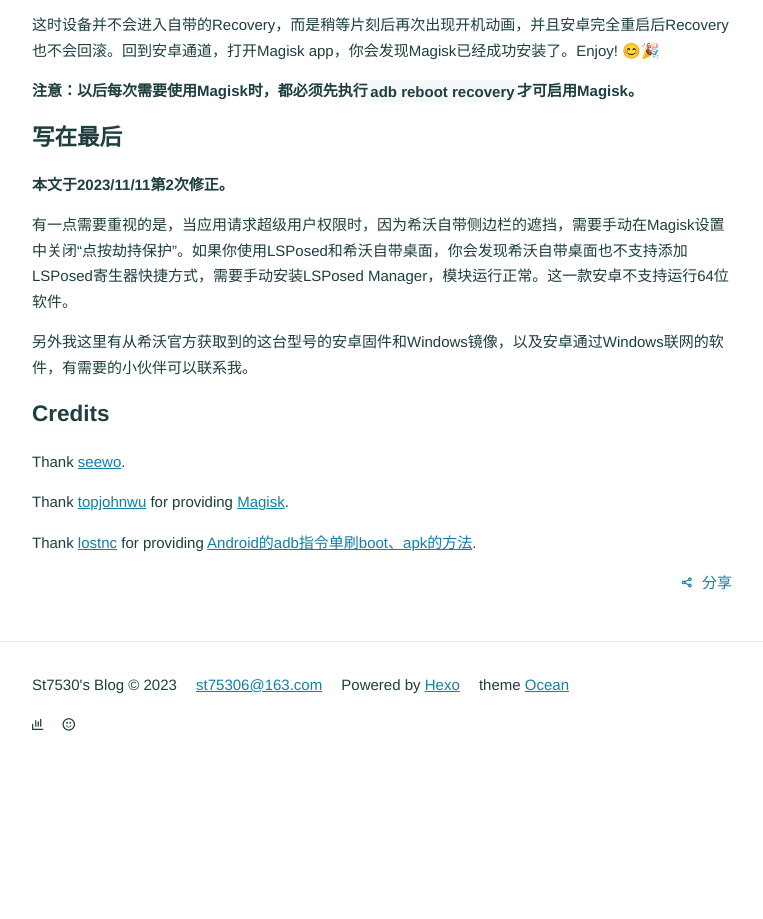
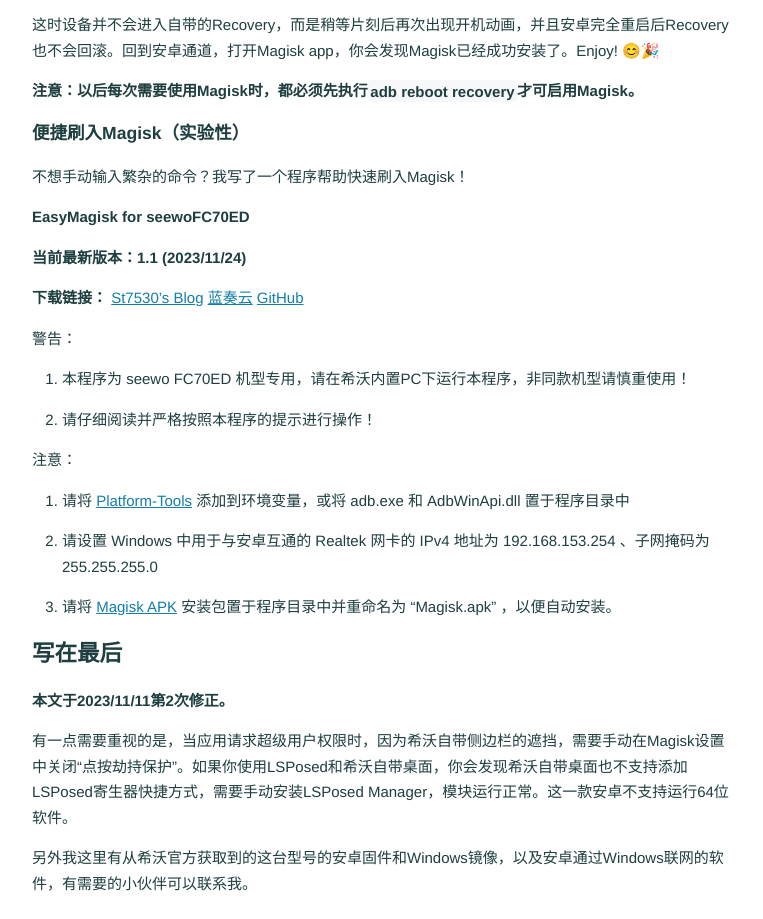
Before and after one commit to St7530/St7530.github.io, a plain HTML site: page index.html in a window 1280 px wide. Shown: the part 4985-5904 px from the top of the page, without its empty margins (208-971 px from the left). Before the commit the page ends 5768 px from the top, so only its background shows below. Drawn offline with Linux system fonts and the light colour scheme; some packages are replaced by stand-ins of ours; no server answers; a script that the page names is missing; files whose address does not match are found by name.

Commit message:
Site updated: 2023-11-24 23:06:02

```diff
--- a/index.html
+++ b/index.html
@@ -176,6 +176,26 @@
 
 <p>这时设备并不会进入自带的Recovery，而是稍等片刻后再次出现开机动画，并且安卓完全重启后Recovery也不会回滚。回到安卓通道，打开Magisk app，你会发现Magisk已经成功安装了。Enjoy! 😊🎉</p>
 <p><strong>注意：以后每次需要使用Magisk时，都必须先执行<code>adb reboot recovery</code>才可启用Magisk。</strong></p>
+<h3 id="便捷刷入Magisk（实验性）"><a href="#便捷刷入Magisk（实验性）" class="headerlink" title="便捷刷入Magisk（实验性）"></a>便捷刷入Magisk（实验性）</h3><p>不想手动输入繁杂的命令？我写了一个程序帮助快速刷入Magisk！</p>
+<p><strong>EasyMagisk for seewoFC70ED</strong></p>
+<p><strong>当前最新版本：1.1 (2023&#x2F;11&#x2F;24)</strong></p>
+<p><strong>下载链接：</strong> <a href="EasyMagisk%20for%20seewoFC70ED%201.1%20By%20St7530.bat">St7530’s Blog</a> <a target="_blank" rel="noopener" href="https://st7530.lanzout.com/iID8M1furw1c">蓝奏云</a> <a target="_blank" rel="noopener" href="https://github.com/St7530/my/blob/main/EasySetup/EasyMagisk%20for%20seewoFC70ED/EasyMagisk%20for%20seewoFC70ED%201.1%20By%20St7530.bat">GitHub</a></p>
+<p>警告：</p>
+<ol>
+<li><p>本程序为 seewo FC70ED 机型专用，请在希沃内置PC下运行本程序，非同款机型请慎重使用！</p>
+</li>
+<li><p>请仔细阅读并严格按照本程序的提示进行操作！</p>
+</li>
+</ol>
+<p>注意：</p>
+<ol>
+<li><p>请将 <a target="_blank" rel="noopener" href="https://developer.android.google.cn/studio/releases/platform-tools">Platform-Tools</a> 添加到环境变量，或将 adb.exe 和 AdbWinApi.dll 置于程序目录中</p>
+</li>
+<li><p>请设置 Windows 中用于与安卓互通的 Realtek 网卡的 IPv4 地址为 192.168.153.254 、子网掩码为 255.255.255.0 </p>
+</li>
+<li><p>请将 <a target="_blank" rel="noopener" href="https://github.com/topjohnwu/Magisk/releases/latest">Magisk APK</a> 安装包置于程序目录中并重命名为 “Magisk.apk” ，以便自动安装。</p>
+</li>
+</ol>
 <h2 id="写在最后"><a href="#写在最后" class="headerlink" title="写在最后"></a>写在最后</h2><p><strong>本文于2023&#x2F;11&#x2F;11第2次修正。</strong></p>
 <p>有一点需要重视的是，当应用请求超级用户权限时，因为希沃自带侧边栏的遮挡，需要手动在Magisk设置中关闭“点按劫持保护”。如果你使用LSPosed和希沃自带桌面，你会发现希沃自带桌面也不支持添加LSPosed寄生器快捷方式，需要手动安装LSPosed Manager，模块运行正常。这一款安卓不支持运行64位软件。</p>
 <p>另外我这里有从希沃官方获取到的这台型号的安卓固件和Windows镜像，以及安卓通过Windows联网的软件，有需要的小伙伴可以联系我。</p>
@@ -186,7 +206,7 @@
 
     </div>
     <footer class="article-footer">
-      <a data-url="https://blog.rainy.asia/2022/12/%E5%9C%A8%E5%B8%8C%E6%B2%83%E5%AE%89%E5%8D%93%E7%B3%BB%E7%BB%9F%E5%88%B7%E5%85%A5Magisk%E7%9A%84%E6%8A%98%E8%85%BE%E6%97%A5%E8%AE%B0/" data-id="clo8qpkij00016gl720ii6r7s" class="article-share-link">
+      <a data-url="https://blog.rainy.asia/2022/12/%E5%9C%A8%E5%B8%8C%E6%B2%83%E5%AE%89%E5%8D%93%E7%B3%BB%E7%BB%9F%E5%88%B7%E5%85%A5Magisk%E7%9A%84%E6%8A%98%E8%85%BE%E6%97%A5%E8%AE%B0/" data-id="clpcr8ayz0000vcl7dhk493na" class="article-share-link">
         分享
       </a>
 
```
Also changed, not shown: 2022/12/在希沃安卓系统刷入Magisk的折腾日记/index.html (+21 -1 lines), 1 other file.
